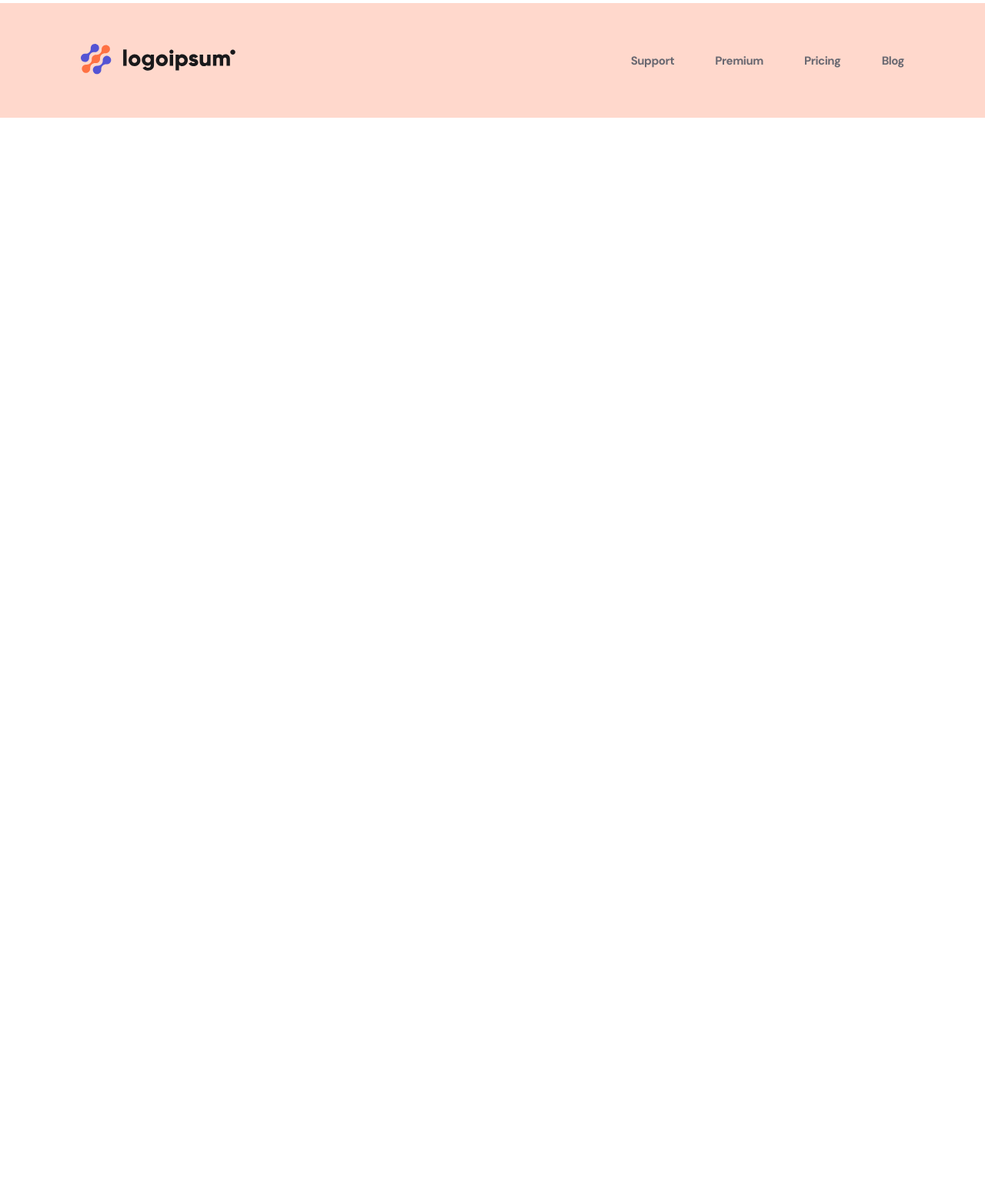
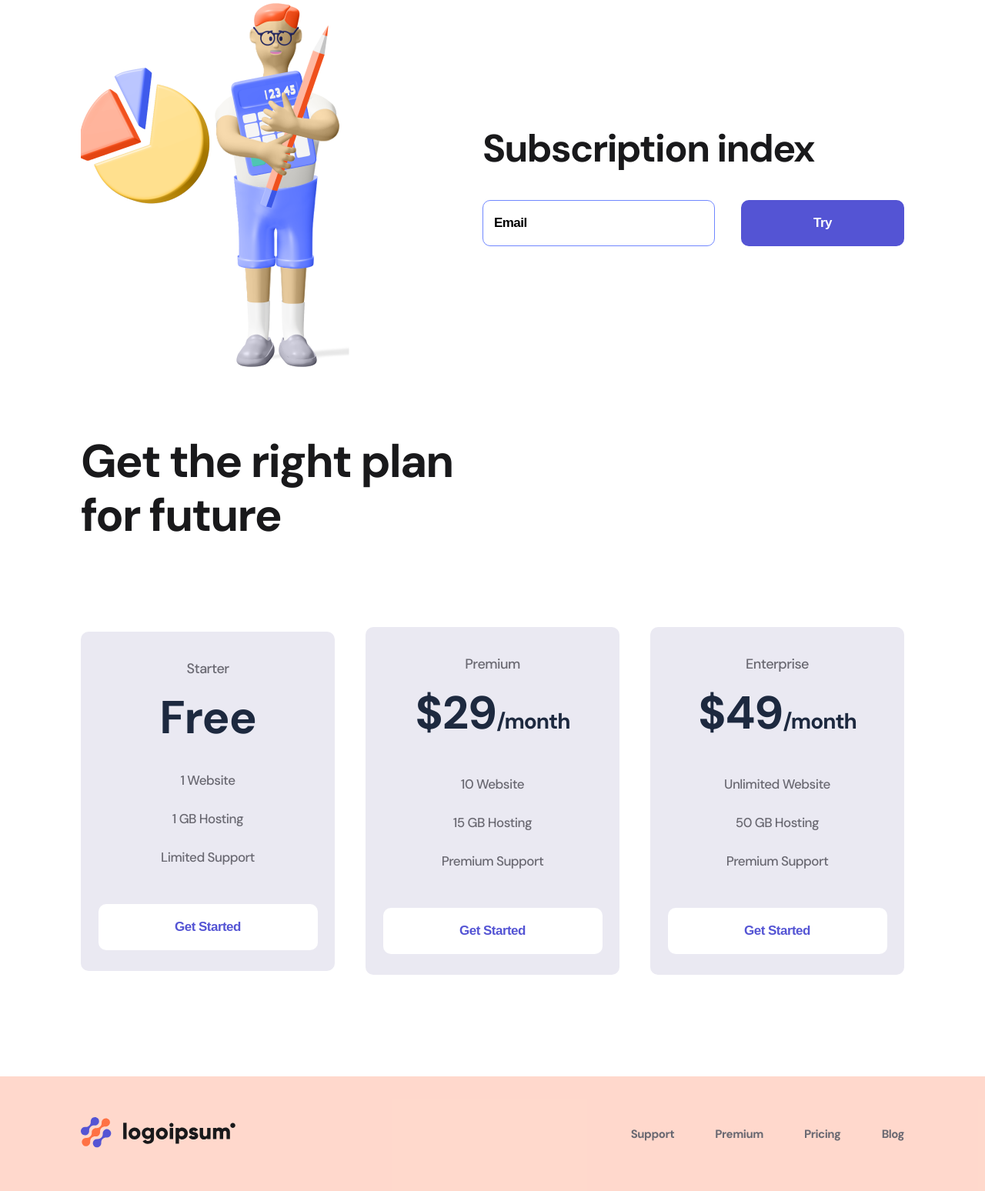
Before and after one commit to Henry-Tsukino/logoipsumtest, a plain HTML site: page index.html in a window 1280 px wide. Shown: the part 858-2406 px from the top of the page at 77% size. Before the commit the page ends 1011 px from the top, so only its background shows below. Drawn offline with nearby package versions, Linux system fonts and the light colour scheme.

Commit message:
Add files via upload

```diff
--- a/index.html
+++ b/index.html
@@ -1,14 +1,18 @@
 <!DOCTYPE html>
 <html lang="en">
+
 
 <head>
     <meta charset="utf-8">
     <meta name="viewport" content="width=device-width, initial-scale">
     <title>Lesson2</title>
+    <!--  -->
     <link rel="stylesheet" href="https://cdnjs.cloudflare.com/ajax/libs/meyer-reset/2.0/reset.min.css" integrity="sha512-NmLkDIU1C/C88wi324HBc+S2kLhi08PN5GDeUVVVC/BVt/9Izdsc9SVeVfA1UZbY3sHUlDSyRXhCzHfr6hmPPw==" crossorigin="anonymous" />
+    <!--  -->
     <link rel="preconnect" href="https://fonts.googleapis.com">
     <link rel="preconnect" href="https://fonts.gstatic.com" crossorigin>
     <link href="https://fonts.googleapis.com/css2?family=DM+Sans:wght@500;700&display=swap" rel="stylesheet">
+    <!--  -->
     <link rel=" stylesheet " href="./style/style.css ">
 </head>
 
@@ -72,32 +76,121 @@
             <img src="./img/Firstmen.png " alt="firstmen">
         </div>
     </section>
-    <footer class="footer">
-        <div class="container footer_flex">
+    <section class="container subscribe">
+        <div>
+            <img src="./img/Secondmen.png " alt="Secondmen">
+        </div>
+        <div>
+            <h2 class="subscribe_title">
+                Subscription index
+            </h2>
+            <form>
+                <input class="input" type="email" placeholder="Email">
+                <button class="button button_violet ">
+                    Try
+                </button>
+            </form>
+        </div>
+    </section>
+    <section class="container plan">
+        <h2 class="plan_title">
+            Get the right plan for future
+        </h2>
+        <div class="plan_flex">
+            <div class="item">
+                <p class="item_text">
+                    Starter
+                </p>
+                <h3 class="item_title">
+                    Free
+                </h3>
+                <ul>
+                    <li class="item_li">
+                        1 Website
+                    </li>
+                    <li class="item_li">
+                        1 GB Hosting
+                    </li>
+                    <li class="item_li">
+                        Limited Support
+                    </li>
+                </ul>
+                <button class="button button_item">
+                    Get Started
+                    </button>
+            </div>
+            <div class="item">
+                <p class="item_text">
+                    Premium
+                </p>
+                <h3 class="item_title">
+                    $29<span>/month</span>
+                </h3>
+                <ul>
+                    <li class="item_li">
+                        10 Website
+                    </li>
+                    <li class="item_li">
+                        15 GB Hosting
+                    </li>
+                    <li class="item_li">
+                        Premium Support
+                    </li>
+                </ul>
+                <button class="button button_item">
+                    Get Started
+                    </button>
+            </div>
+            <div class="item">
+                <p class="item_text">
+                    Enterprise
+                </p>
+                <h3 class="item_title">
+                    $49<span>/month</span>
+                </h3>
+                <ul>
+                    <li class="item_li">
+                        Unlimited Website
+                    </li>
+                    <li class="item_li">
+                        50 GB Hosting
+                    </li>
+                    <li class="item_li">
+                        Premium Support
+                    </li>
+                </ul>
+                <button class="button button_item">
+                    Get Started
+                    </button>
+            </div>
+        </div>
+    </section>
+    <footer class=" footer ">
+        <div class="container footer_flex ">
             <div>
                 <a href="# ">
-                    <img src="./img/Logo.svg " alt="logo">
+                    <img src="./img/Logo.svg " alt="logo ">
                 </a>
             </div>
-            <nav class="nav">
+            <nav class="nav ">
                 <ol>
-                    <li class="nav_li">
-                        <a class="nav_link" href="# ">
+                    <li class="nav_li ">
+                        <a class="nav_link " href="# ">
                             Support
                         </a>
                     </li>
-                    <li class="nav_li">
-                        <a class="nav_link" href="# ">
+                    <li class="nav_li ">
+                        <a class="nav_link " href="# ">
                             Premium
                         </a>
                     </li>
-                    <li class="nav_li">
-                        <a class="nav_link" href="# ">
+                    <li class="nav_li ">
+                        <a class="nav_link " href="# ">
                             Pricing
                         </a>
                     </li>
-                    <li class="nav_li">
-                        <a class="nav_link" href="# ">
+                    <li class="nav_li ">
+                        <a class="nav_link " href="# ">
                             Blog
                         </a>
                     </li>
@@ -109,3 +202,11 @@
 
 
 </html>
+
+</html>
+
+</html>
+
+</html>
+
+</html>
--- a/style/style.css
+++ b/style/style.css
@@ -1,12 +1,3 @@
-/*
- //*{
-    margin: 0;
-    padding: 0;
-    font-size: 16px;
-    font-weight: normal;
-    //box-sizing: border-box;
-    //font-family: 'Roboto', sans-serif;
-} */
 .body{
     font-family: 'DM Sans', sans-serif;
 }
@@ -21,7 +12,7 @@
     padding: 38px 0 48px;
 }
 
-.header_flex, .footer_flex, .about{
+.header_flex, .footer_flex, .about, .subscribe, .plan_flex{
     display: flex;
     justify-content: space-between;
     align-items: center;
@@ -120,3 +111,111 @@
     //background-color: rgba(255, 113, 67, 0.27);
     padding: 53px 0;
 }
+
+.subscribe{
+    margin-bottom: 85px;
+}
+.subscribe_title{
+    font-weight: bold;
+    font-size: 50px;
+    line-height: 57px;
+    letter-spacing: -1.56316px;
+    color: #19191B;
+    margin-bottom: 38px;
+}
+
+.input{
+    width: 302px;
+    height: 60px;
+    border: 1px solid #7087FF;
+    border-radius: 10px;
+    padding-left: 14px;
+    box-sizing: border-box;
+    margin-right: 30px;
+}
+.input::placeholder, .input{
+    font-weight: bold;
+    font-size: 17px;
+    line-height: 22px;
+    letter-spacing: -0.531474px;
+    color: #000000;
+}
+
+.input:focus{
+    outline: none;
+}
+
+.plan{
+    margin-bottom: 132px;
+}
+
+.plan_title{
+    font-weight: bold;
+    font-size: 60px;
+    line-height: 70px;
+    letter-spacing: -1.87579px;
+    color: #19191B;
+    max-width: 504px;
+    margin-bottom: 110px;
+}
+
+.item{
+    width: 330px;
+    background: rgba(234, 233, 242, 1);
+    border-radius: 10px;
+    text-align: center;
+    padding: 34px 0 27px;
+}
+
+.item:hover{
+    background: #FF7143;
+    box-shadow: 0px 32px 34px rgba(255, 112, 59, 0.317827);
+    transition: 500ms;
+}
+
+.item_text{
+    //font-weight: 400;
+    font-size: 18px;
+    line-height: 28px;
+    letter-spacing: -0.562737px;
+    color: #696871;
+}
+
+.item:hover .item_text, .item:hover .item_title, .item:hover .item_li{
+    color: #FFFFFF;
+    transition: 500ms;
+}
+
+.item_title{
+    font-weight: bold;
+    font-size: 60px;
+    line-height: 56px;
+    letter-spacing: -1.03448px;
+    color: #1D293F;
+    margin: 22px 0 28px;
+}
+.item_title span{
+    font-size: 28px;
+}
+
+.item_li{
+    list-style: none;
+    font-size: 17px;
+    line-height: 50px;
+    letter-spacing: -0.531474px;
+    color: #696871;
+}
+
+.button_item{
+    width: 285px;
+    background: #FFFFFF;
+    color: rgba(84, 84, 212, 1);
+    //border: 1px solid #EAE9F2;
+    margin-top: 36px;
+}
+
+.item:hover .button_item{
+    color: #FFFFFF;
+    background: #9F3919;
+    transition: 500ms;
+}
```
Also changed, not shown: img/Secondmen.png (added).
